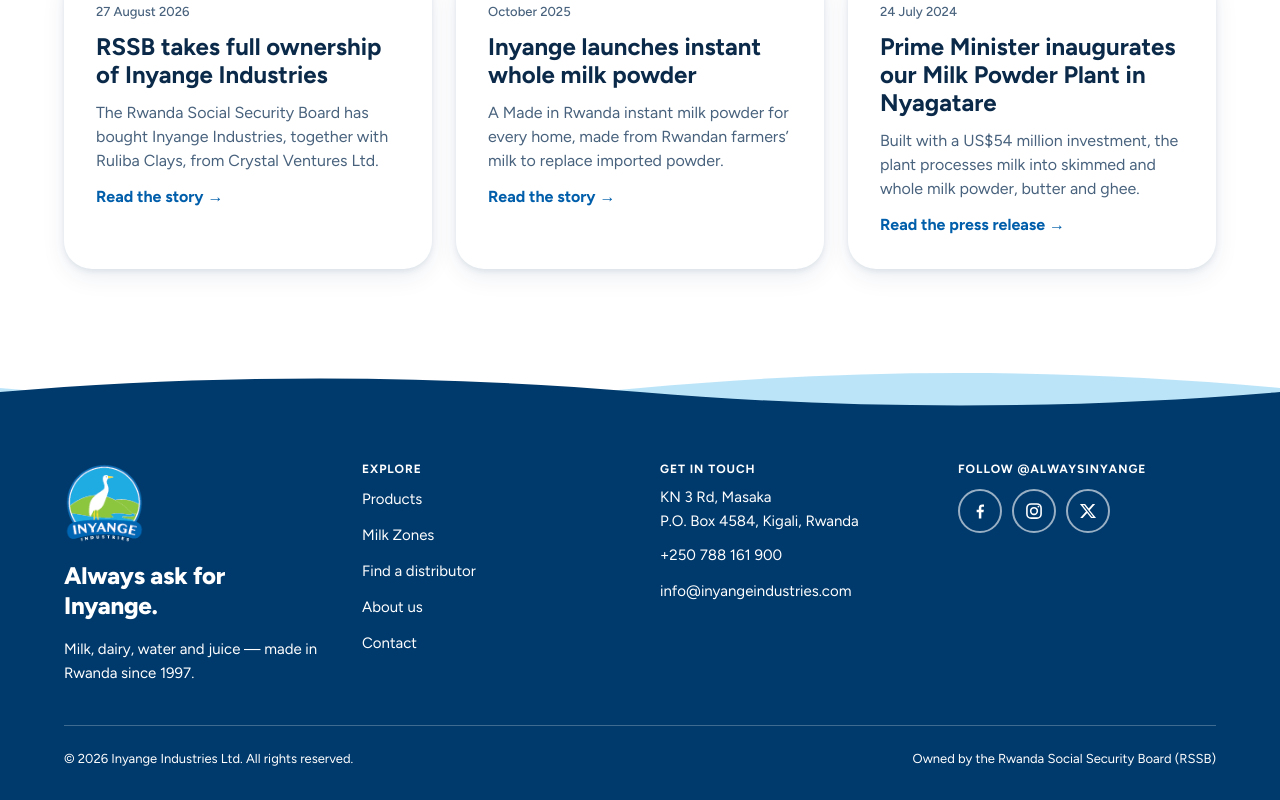
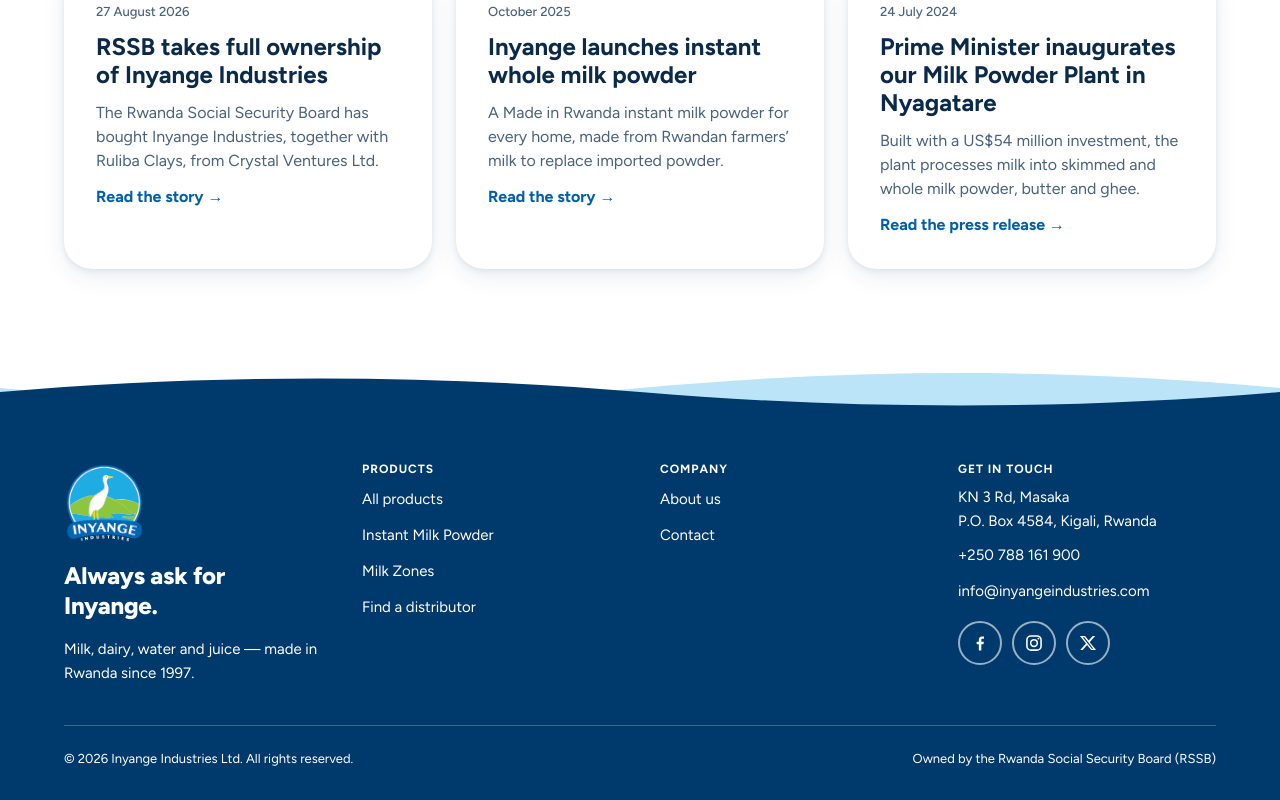
Before and after one commit to jacques-twizeyimana/inyange-website, a Next.js app: page / in a window 1280 px wide. Shown: the part 2994-3794 px from the top of the page. Built offline with nearby package versions, Linux system fonts and the light colour scheme.

Commit message:
Reorganise footer into Products, Company and Get in touch
Group links by what visitors look for, add the milk powder page, and fold
the social links into the contact column.

Co-Authored-By: Claude Sonnet 5.5 <noreply@anthropic.com>

```diff
--- a/components/Footer.tsx
+++ b/components/Footer.tsx
@@ -21,10 +21,14 @@ export function Footer() {
             </p>
           </div>
           <div className="stack" style={{ gap: 8 }}>
-            <p className="eyebrow">Explore</p>
-            <Link className="foot-link" href="/products">Products</Link>
+            <p className="eyebrow">Products</p>
+            <Link className="foot-link" href="/products">All products</Link>
+            <Link className="foot-link" href="/milk-powder">Instant Milk Powder</Link>
             <Link className="foot-link" href="/milk-zones">Milk Zones</Link>
             <Link className="foot-link" href="/distributors">Find a distributor</Link>
+          </div>
+          <div className="stack" style={{ gap: 8 }}>
+            <p className="eyebrow">Company</p>
             <Link className="foot-link" href="/about">About us</Link>
             <Link className="foot-link" href="/contact">Contact</Link>
           </div>
@@ -37,10 +41,9 @@ export function Footer() {
             </p>
             <a className="foot-link" href={company.phoneHref}>{company.phone}</a>
             <a className="foot-link" href={`mailto:${company.email}`}>{company.email}</a>
-          </div>
-          <div className="stack" style={{ gap: 12 }}>
-            <p className="eyebrow">Follow @AlwaysInyange</p>
-            <SocialLinks />
+            <div style={{ marginTop: 8 }}>
+              <SocialLinks />
+            </div>
           </div>
         </div>
         <div
```
